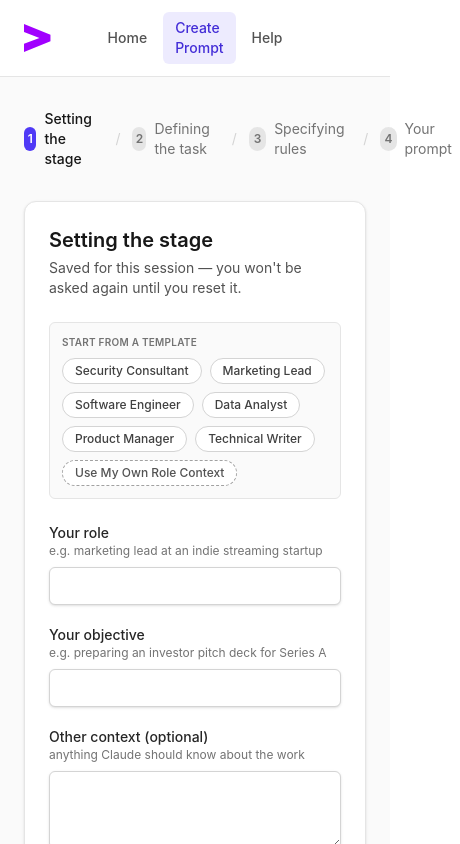
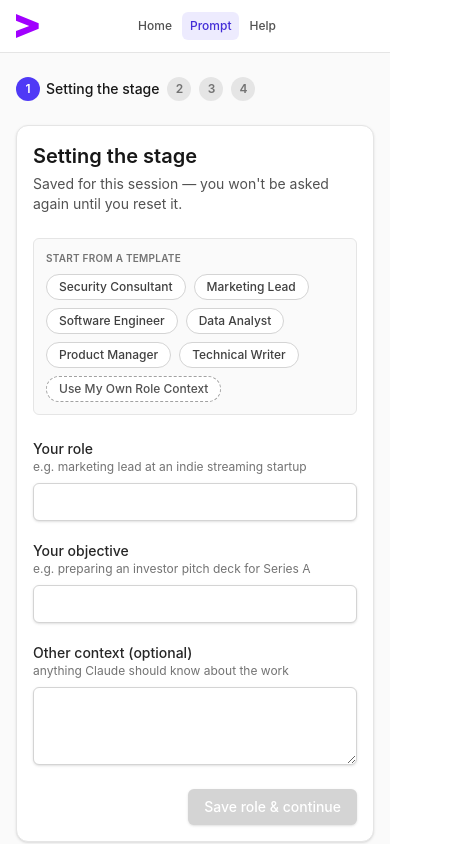
Before and after one commit to Matrsixx/prompt-library-frontend, a React (Vite) app: page /prompt in a window 390 px wide. Shown: the top 844 px of the page, 460 px wide, since content can reach past the window. Built offline with nearby package versions, Linux system fonts and the light colour scheme.

Commit message:
Add Responsive Design

```diff
--- a/src/components/navigation/navbar.tsx
+++ b/src/components/navigation/navbar.tsx
@@ -7,7 +7,7 @@ export function Navbar() {
 
     return (
         <header className="border-b border-neutral-200 bg-white">
-            <div className="mx-auto grid max-w-5xl grid-cols-3 items-center px-6 py-3">
+            <div className="mx-auto grid max-w-5xl grid-cols-[auto_1fr_auto] items-center gap-2 px-4 py-3 sm:gap-4 sm:px-6">
                 {/* Left: brand */}
                 <div className="justify-self-start">
                     <Link
@@ -15,21 +15,18 @@ export function Navbar() {
                         className="flex items-center gap-2 text-neutral-900 hover:opacity-80"
                         aria-label="Accenture Security — home"
                     >
-                        <img
-                            src={accentureIcon}
-                            alt=""
-                            className="h-7 w-auto"
-                        />
+                        <img src={accentureIcon} alt="" className="h-6 w-auto sm:h-7" />
                     </Link>
                 </div>
 
                 {/* Center: nav */}
-                <nav className="flex items-center justify-center gap-1 text-sm font-medium">
+                <nav className="flex items-center justify-center gap-0.5 text-xs font-medium sm:gap-1 sm:text-sm">
                     <NavItem to="/" end>
                         Home
                     </NavItem>
                     <NavItem to="/prompt">
-                        Create Prompt
+                        <span className="sm:hidden">Prompt</span>
+                        <span className="hidden sm:inline">Create Prompt</span>
                     </NavItem>
                     <NavItem to="/help">
                         Help
@@ -37,7 +34,7 @@ export function Navbar() {
                 </nav>
 
                 {/* Right: role reset (only when applicable) */}
-                <div className="flex items-center justify-end gap-3">
+                <div className="flex items-center justify-end">
                     {role && (
                         <button
                             type="button"
@@ -45,7 +42,8 @@ export function Navbar() {
                             className="text-xs text-neutral-600 hover:text-indigo-600 hover:underline"
                             title={`Role: ${role.role}`}
                         >
-                            Reset Role / Clear Session
+                            <span className="sm:hidden">Reset</span>
+                            <span className="hidden sm:inline">Reset Role / Clear Session</span>
                         </button>
                     )}
                 </div>
@@ -69,7 +67,7 @@ function NavItem({
             end={end}
             className={({ isActive }) =>
                 [
-                    "rounded-md px-3 py-1.5 transition-colors",
+                    "rounded-md px-2 py-1.5 transition-colors sm:px-3",
                     isActive
                         ? "bg-indigo-600/10 text-indigo-700"
                         : "text-neutral-600 hover:text-neutral-900",
--- a/src/components/prompt/ResultStep.tsx
+++ b/src/components/prompt/ResultStep.tsx
@@ -40,6 +40,7 @@ export function ResultStep({ prompt, onBack, onStartOver }: Props) {
         </pre>
       </div>
 
+      <div className="flex flex-col gap-3 sm:flex-row sm:flex-wrap sm:items-center">
         <div className="flex flex-wrap items-center gap-2">
           <button
             type="button"
@@ -55,7 +56,8 @@ export function ResultStep({ prompt, onBack, onStartOver }: Props) {
           >
             Copy & open in Claude
           </button>
-        <div className="grow" />
+        </div>
+        <div className="flex flex-wrap items-center gap-2 sm:ml-auto">
           <button
             type="button"
             onClick={onBack}
@@ -71,6 +73,7 @@ export function ResultStep({ prompt, onBack, onStartOver }: Props) {
             New prompt
           </button>
         </div>
+      </div>
     </section>
   );
 }
--- a/src/components/prompt/Stepper.tsx
+++ b/src/components/prompt/Stepper.tsx
@@ -11,14 +11,15 @@ const LABEL: Record<Step, string> = {
 export function Stepper({ current }: { current: Step }) {
   const currentIdx = ORDER.indexOf(current);
   return (
-    <ol className="flex items-center gap-2 text-sm">
+    <ol className="flex flex-wrap items-center gap-x-2 gap-y-1 text-sm sm:flex-nowrap">
       {ORDER.map((s, i) => {
         const state = i < currentIdx ? "done" : i === currentIdx ? "active" : "todo";
+        const isActive = state === "active";
         return (
-          <li key={s} className="flex items-center gap-2">
+          <li key={s} className="flex items-center gap-1.5 sm:gap-2">
             <span
               className={[
-                "inline-flex h-6 w-6 items-center justify-center rounded-full text-xs font-semibold",
+                "inline-flex h-6 w-6 shrink-0 items-center justify-center rounded-full text-xs font-semibold",
                 state === "done" && "bg-emerald-500 text-white",
                 state === "active" && "bg-indigo-600 text-white",
                 state === "todo" && "bg-neutral-200 text-neutral-500",
@@ -29,11 +30,16 @@ export function Stepper({ current }: { current: Step }) {
               {i + 1}
             </span>
             <span
-              className={state === "active" ? "font-medium text-neutral-900" : "text-neutral-500"}
+              className={[
+                isActive ? "font-medium text-neutral-900" : "text-neutral-500",
+                isActive ? "" : "hidden sm:inline",
+              ].join(" ")}
             >
               {LABEL[s]}
             </span>
-            {i < ORDER.length - 1 && <span className="mx-1 text-neutral-300">/</span>}
+            {i < ORDER.length - 1 && (
+              <span className="mx-1 hidden text-neutral-300 sm:inline">/</span>
+            )}
           </li>
         );
       })}
--- a/src/pages/prompt.tsx
+++ b/src/pages/prompt.tsx
@@ -41,8 +41,8 @@ function Prompt() {
   };
 
   return (
-    <main className="mx-auto max-w-3xl px-6 py-8">
-      <div className="mb-8">
+    <main className="mx-auto max-w-3xl px-4 py-6 sm:px-6 sm:py-8">
+      <div className="mb-6 sm:mb-8">
         <Stepper current={step} />
       </div>
 
@@ -50,7 +50,7 @@ function Prompt() {
         <RoleBanner role={role} onEdit={() => setStep("role")} />
       )}
 
-      <div className="rounded-xl border border-neutral-200 bg-white p-6 shadow-sm">
+      <div className="rounded-xl border border-neutral-200 bg-white p-4 shadow-sm sm:p-6">
         {step === "role" && (
           <RoleStep
             key={templateId ?? "session"}
@@ -101,12 +101,12 @@ function RoleBanner({
   onEdit: () => void;
 }) {
   return (
-    <div className="mb-4 flex items-start justify-between gap-4 rounded-md border border-emerald-100 bg-emerald-50/60 px-4 py-3 text-sm">
-      <div>
+    <div className="mb-4 flex items-start justify-between gap-3 rounded-md border border-emerald-100 bg-emerald-50/60 px-3 py-3 text-sm sm:px-4">
+      <div className="min-w-0">
         <div className="text-[10px] font-semibold uppercase tracking-wide text-emerald-700">
           Saved for this session
         </div>
-        <div className="mt-0.5 text-neutral-800">
+        <div className="mt-0.5 break-words text-neutral-800">
           <span className="font-medium">{role.role}</span>
           {role.objectives && <span className="text-neutral-600"> — {role.objectives}</span>}
         </div>
```
Lines whose indentation alone changed are shown as unchanged.
